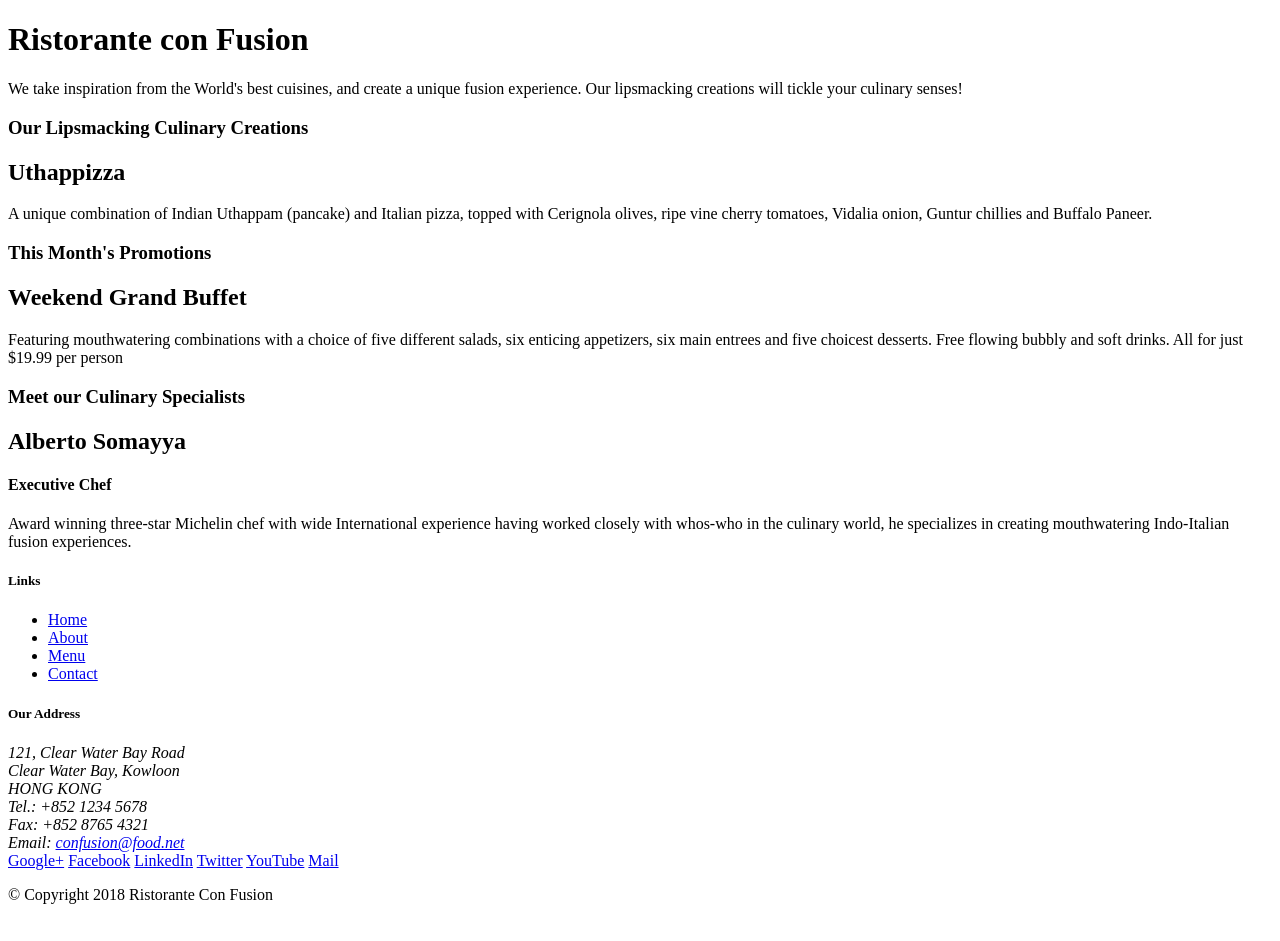
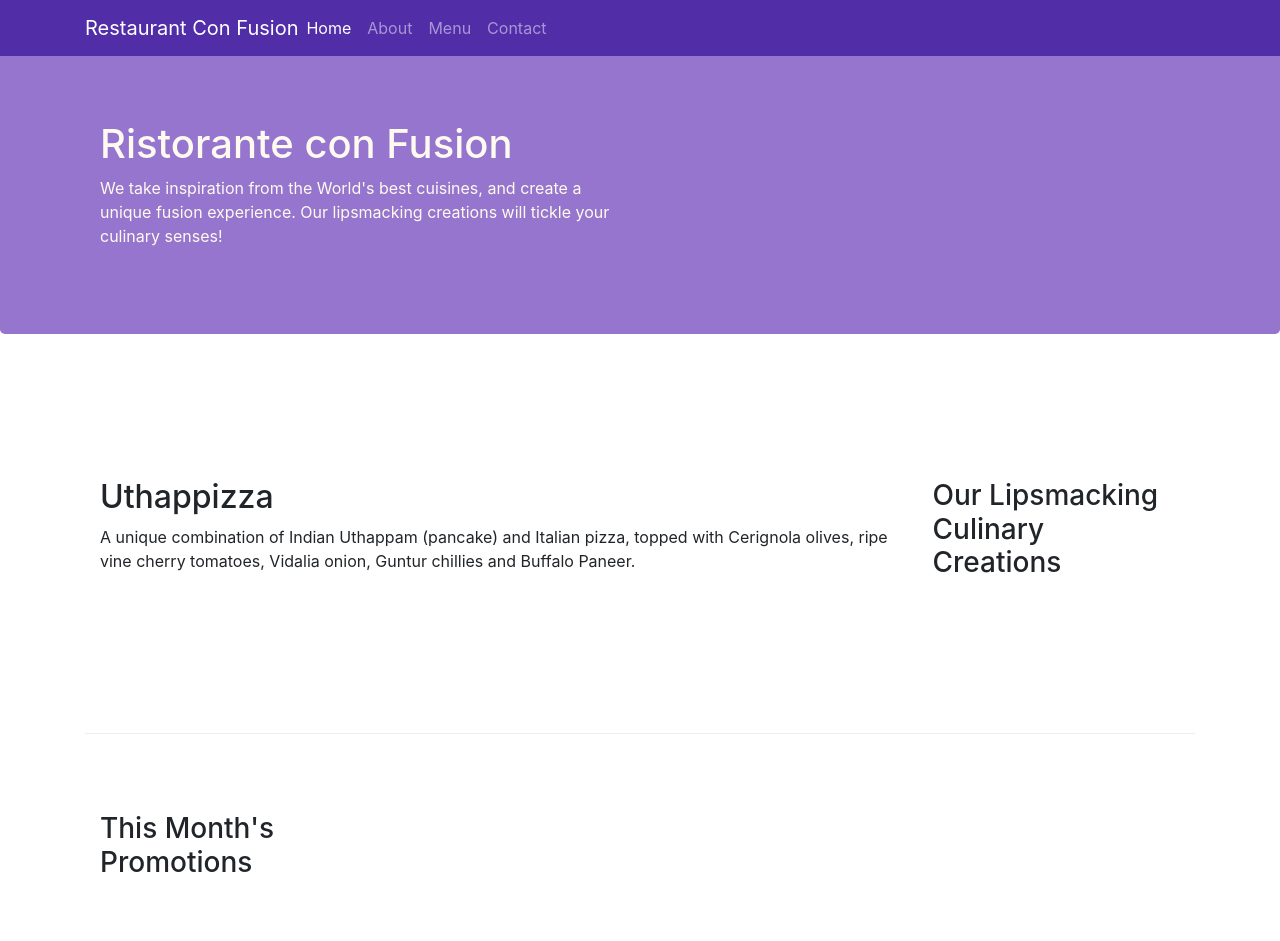
Before and after one commit to prevaldas/assinment1, a website: page index.html in a window 1280 px wide. Shown: the top 941 px of the page. Before the commit the page ends 920 px from the top, so only its background shows below. Drawn offline with nearby package versions, Linux system fonts and the light colour scheme.

Commit message:
navbar and bradcrumbs

```diff
--- /dev/null
+++ b/CSS/styles.css
@@ -0,0 +1,36 @@
+.row-header {
+    margin: 0 auto;
+    padding: 0 auto;
+}
+
+.row-content {
+    margin: 0 auto;
+    padding: 50px 0 50px 0;
+    border-bottom: 1px ridge;
+    min-height: 400px
+}
+
+.footer {
+    background-color: #d1c4e9;
+    margin: 0 auto;
+    padding: 20px 0 20px 0;
+}
+
+.jumbotron {
+    padding: 70px 30px 70px 30px;
+    margin: 0 auto;
+    background: #9575cd;
+    color: floralwhite;
+}
+.address{
+    font-size: 80%;
+    margin: 0;
+    color: #0f0f0f;
+}
+body{
+    padding: 50px 0 0 0;
+    z-index: 0;
+}
+.navbar-dark {
+    background: #512da8;
+}
--- a/index.html
+++ b/index.html
@@ -2,71 +2,94 @@
 <html lang="en">
 
 <head>
-    <title>Ristorante Con Fusion</title>
+        <!-- Required meta tags always come first -->
+        <meta charset="utf-8">
+        <meta name="viewport" content="width=device-width, initial-scale=1, shrink-to-fit=no">
+        <meta http-equiv="x-ua-compatible" content="ie=edge">
+
+        <!-- Bootstrap CSS -->
+        <link rel="stylesheet" href="node_modules/bootstrap/dist/css/bootstrap.min.css">
+    <link rel="stylesheet" href="css/styles.css" type="text/css">
+        <title>Ristorante Con Fusion</title>
 </head>
 
 <body>
-
-    <header>
-        <div>
-            <div>
-                <div>
+    <nav class="navbar navbar-dark navbar-expand-sm fixed-top">
+        <div class="container">
+            <button class="navbar-toggler" type="button" data-toggle="collapse" data-target="#Navbar">
+                <span class="navbar-toggler-icon"></span>
+            </button>
+            <a class="navbar-brand mr-auto" href="#">Restaurant Con Fusion</a>
+            <div class="collapse navbar-collapse" id="Navbar">
+            <ul class="navbar-nav mr-auto">
+                <li class="nav-item active"><a class="nav-link" href="#">Home</a></li>
+                <li class="nav-item"><a class="nav-link" href="./aboutus.html">About</a></li>
+                <li class="nav-item"><a class="nav-link" href="#">Menu</a></li>
+                <li class="nav-item"><a class="nav-link" href="#">Contact</a></li>
+            </ul>
+            </div>
+        </div>
+    </nav>
+    <header  class="jumbotron">
+        <div   class="container">
+            <div  class="row row-header">
+                <div  class="col-12 col-sm-6">
                     <h1>Ristorante con Fusion</h1>
-                    <p>We take inspiration from the World's best cuisines, and create a unique fusion experience. Our lipsmacking creations will tickle your culinary senses!</p>
+                    <p class="d-none d-sm-block">We take inspiration from the World's best cuisines, and create a unique fusion experience. Our lipsmacking creations will tickle your culinary senses!</p>
                 </div>
-                <div>
+                <div  class="col-12 col-sm">
                 </div>
             </div>
         </div>
     </header>
 
-    <div>
-        <div>
-            <div>
+    <div class="container">
+        <div  class="row row-content align-items-center">
+            <div  class="col-12 col-sm-4 order-sm-last col-md-3">
                 <h3>Our Lipsmacking Culinary Creations</h3>
             </div>
-            <div>
+            <div  class="col col-sm order-sm-first col-md">
                 <h2>Uthappizza</h2>
-                <p>A unique combination of Indian Uthappam (pancake) and Italian pizza, topped with Cerignola olives, ripe vine cherry tomatoes, Vidalia onion, Guntur chillies and Buffalo Paneer.</p>
+                <p class="d-none d-sm-block">A unique combination of Indian Uthappam (pancake) and Italian pizza, topped with Cerignola olives, ripe vine cherry tomatoes, Vidalia onion, Guntur chillies and Buffalo Paneer.</p>
             </div>
         </div>
 
 
-        <div>
-            <div>
+        <div  class="row row-content align-items-center">
+            <div class="col-12 col-sm-4 col-md-3">
                 <h3>This Month's Promotions</h3>
             </div>
             <div>
                 <h2>Weekend Grand Buffet</h2>
-                <p>Featuring mouthwatering combinations with a choice of five different salads, six enticing appetizers, six main entrees and five choicest desserts. Free flowing bubbly and soft drinks. All for just $19.99 per person </p>
+                <p class="d-none d-sm-block">Featuring mouthwatering combinations with a choice of five different salads, six enticing appetizers, six main entrees and five choicest desserts. Free flowing bubbly and soft drinks. All for just $19.99 per person </p>
             </div>
         </div>
 
-        <div>
-            <div>
+        <div  class="row row-content align-items-center">
+            <div class="col-12 col-sm-4 order-sm-last col-md-3">
                 <h3>Meet our Culinary Specialists</h3>
             </div>
-            <div>
+            <div class="col col-sm order-sm-first col-md">
                 <h2>Alberto Somayya</h2>
                 <h4>Executive Chef</h4>
-                <p>Award winning three-star Michelin chef with wide International experience having worked closely with whos-who in the culinary world, he specializes in creating mouthwatering Indo-Italian fusion experiences. </p>
+                <p class="d-none d-sm-block">Award winning three-star Michelin chef with wide International experience having worked closely with whos-who in the culinary world, he specializes in creating mouthwatering Indo-Italian fusion experiences. </p>
             </div>
         </div>
     </div>
 
-    <footer>
-        <div>
-            <div>
-                <div>
+    <footer class="footer">
+        <div  class="container">
+            <div  class="row">
+                <div class="col-4 offset-1 col-sm-2">
                     <h5>Links</h5>
-                    <ul>
+                    <ul class="list-unstyled">
                         <li><a href="#">Home</a></li>
-                        <li><a href="#">About</a></li>
+                        <li><a href="./aboutus.html">About</a></li>
                         <li><a href="#">Menu</a></li>
                         <li><a href="#">Contact</a></li>
                     </ul>
                 </div>
-                <div>
+                <div class="col-7 col-sm-5">
                     <h5>Our Address</h5>
                     <address>
 		              121, Clear Water Bay Road<br>
@@ -77,8 +100,8 @@
 		              Email: <a href="mailto:confusion@food.net">confusion@food.net</a>
 		           </address>
                 </div>
-                <div>
-                    <div>
+                <div class="col-12 col-sm-4 align-self-center">
+                    <div class="text-center">
                         <a href="http://google.com/+">Google+</a>
                         <a href="http://www.facebook.com/profile.php?id=">Facebook</a>
                         <a href="http://www.linkedin.com/in/">LinkedIn</a>
@@ -88,14 +111,17 @@
                     </div>
                 </div>
            </div>
-           <div>
-                <div>
+           <div  class="row justify-content-center">
+                <div class="col-auto">
                     <p>© Copyright 2018 Ristorante Con Fusion</p>
                 </div>
            </div>
         </div>
     </footer>
-
+            <!-- jQuery first, then Popper.js, then Bootstrap JS. -->
+            <script src="node_modules/jquery/dist/jquery.slim.min.js"></script>
+            <script src="node_modules/popper.js/dist/umd/popper.min.js"></script>
+            <script src="node_modules/bootstrap/dist/js/bootstrap.min.js"></script>
 </body>
 
 </html>
```
Also changed, not shown: aboutus.html (added, +133 -0 lines), package.json (+7 -1 lines), 3 other files.
